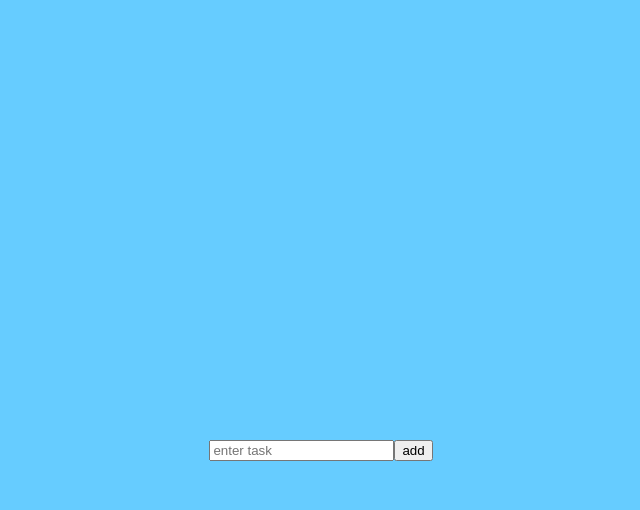
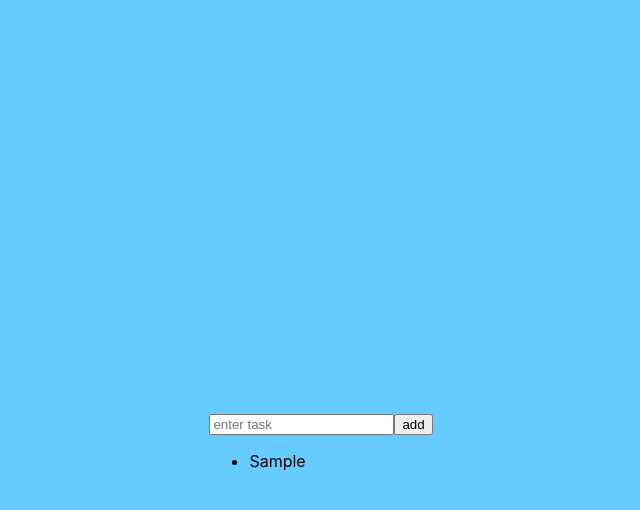
Before and after one commit to jayseaCODE/React-js-demo, a React (Create React App) app in the folder helloworld/: page / in a window 1280 px wide. Both pictures are taken after typing "Sample" into the empty fields and a click on the button "add". Shown: the top 510 px of the page, without its empty margins (319-959 px from the left). Built offline with nearby package versions, Linux system fonts and the light colour scheme.

Commit message:
feat: ToDoItems component

```diff
--- /dev/null
+++ b/helloworld/src/ToDoItems.js
@@ -0,0 +1,28 @@
+import React, {Component} from 'react';
+
+class ToDoItems extends Component
+{
+    constructor(props)
+    {
+        super(props)
+
+        this.createItem = this.createItem.bind(this)
+    }
+
+    createItem(item)
+    {
+        return <li key={item.key}>{item.text}</li>
+    }
+
+    render()
+    {
+        const items = this.props.entries;
+        return (
+            <ul>
+                {items.map(this.createItem)}
+            </ul>
+        )
+    }
+}
+
+export default ToDoItems;
--- a/helloworld/src/ToDoList.js
+++ b/helloworld/src/ToDoList.js
@@ -1,4 +1,5 @@
 import React, {Component} from "react";
+import ToDoItems from "./ToDoItems";
 
 class ToDoList extends Component
 {
@@ -40,6 +41,7 @@
               </input>
               <button type="submit">add</button>
             </form>
+            <ToDoItems entries={this.state.items} />
           </div>
         </div>
       );
```
